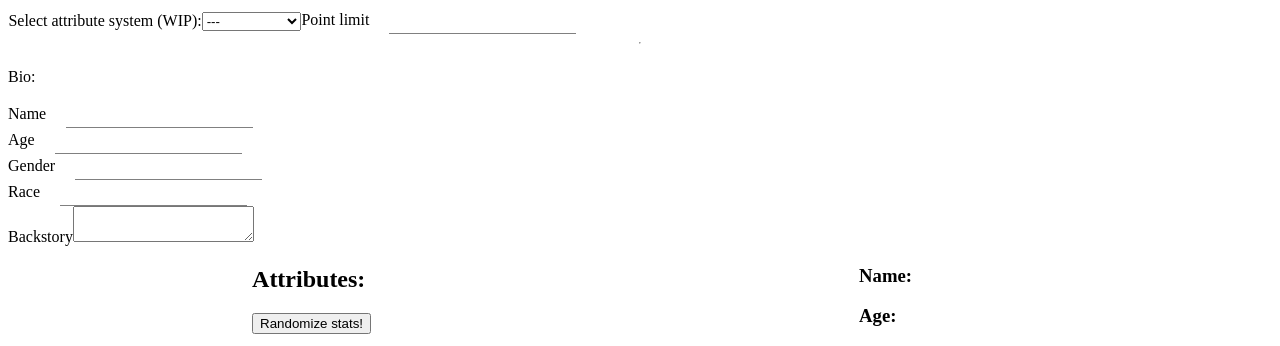
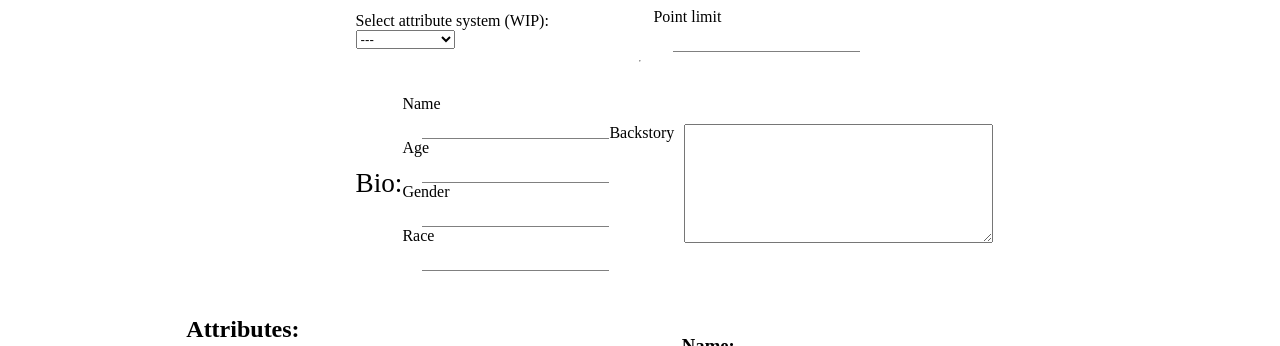
Before and after one commit to WoahJo/character-creator, a React (Vite) app: page / in a window 1280 px wide. Shown: the top 346 px of the page. Built offline with nearby package versions, Linux system fonts and the light colour scheme.

Commit message:
added basic layout for all sections

```diff
--- a/src/App.css
+++ b/src/App.css
@@ -1,6 +1,7 @@
 .formContainer {
     display: flex;
     flex-direction: column;
+    align-items: center;
 }
 
 .formMirror {
@@ -25,3 +26,32 @@ input[type='text'] {
 input[type='text']:focus {
     outline: none;
 }
+
+.attrContainer {
+    display: flex;
+    justify-content: space-between;
+    width: 45%;
+    padding: 25px 50px 25px;
+    align-items: center;
+}
+
+.attrContainer > p {
+    font-size: 1.7rem;
+}
+
+.attrsPoints > label{
+    padding-right: 10px;
+}
+
+.story {
+    display: flex;
+    gap: 10px;
+}
+
+#description {
+    height: 113px;
+    width: 303px;
+
+    max-height: 250px;
+    max-width: 400px;
+}
--- a/src/App.jsx
+++ b/src/App.jsx
@@ -65,8 +65,9 @@ function App() {
           </div>
         </div>
         <hr></hr>
+        <div className="attrContainer">
+          <p>Bio:</p>
           <div className="bio">
-          <p>Bio:</p>
             <div className="bioItem">
               <label htmlFor="charName">Name</label>
               <input type='text' id="charName" onChange={(e) => onBio(e)}/>
@@ -89,6 +90,7 @@ function App() {
             <textarea maxLength={500} id='description' onChange={(e) => onBio(e)}/>
           </div>
         </div>
+      </div>
       <div className="formMirror">
       <Form attributes={attributes} bio={bio} initPoints={initPoints} />
       </div>
--- a/src/Form.css
+++ b/src/Form.css
@@ -0,0 +1,6 @@
+.results {
+    display: flex;
+    justify-content: space-between;
+    width: 31%;
+    padding: 20px;
+  }
--- a/src/Results.css
+++ b/src/Results.css
@@ -0,0 +1,19 @@
+.charImage {
+    width: 55%;
+    display: flex;
+    justify-content: center;
+}
+
+.imgContainer {
+    object-fit: contain;
+    display: flex;
+    flex-direction: column;
+    gap: 20px;
+    justify-content: center;
+    align-items: center;
+    width: 100%;
+}
+
+.imgContainer > img{
+    width: inherit;
+}
```
Lines whose indentation alone changed are shown as unchanged.
